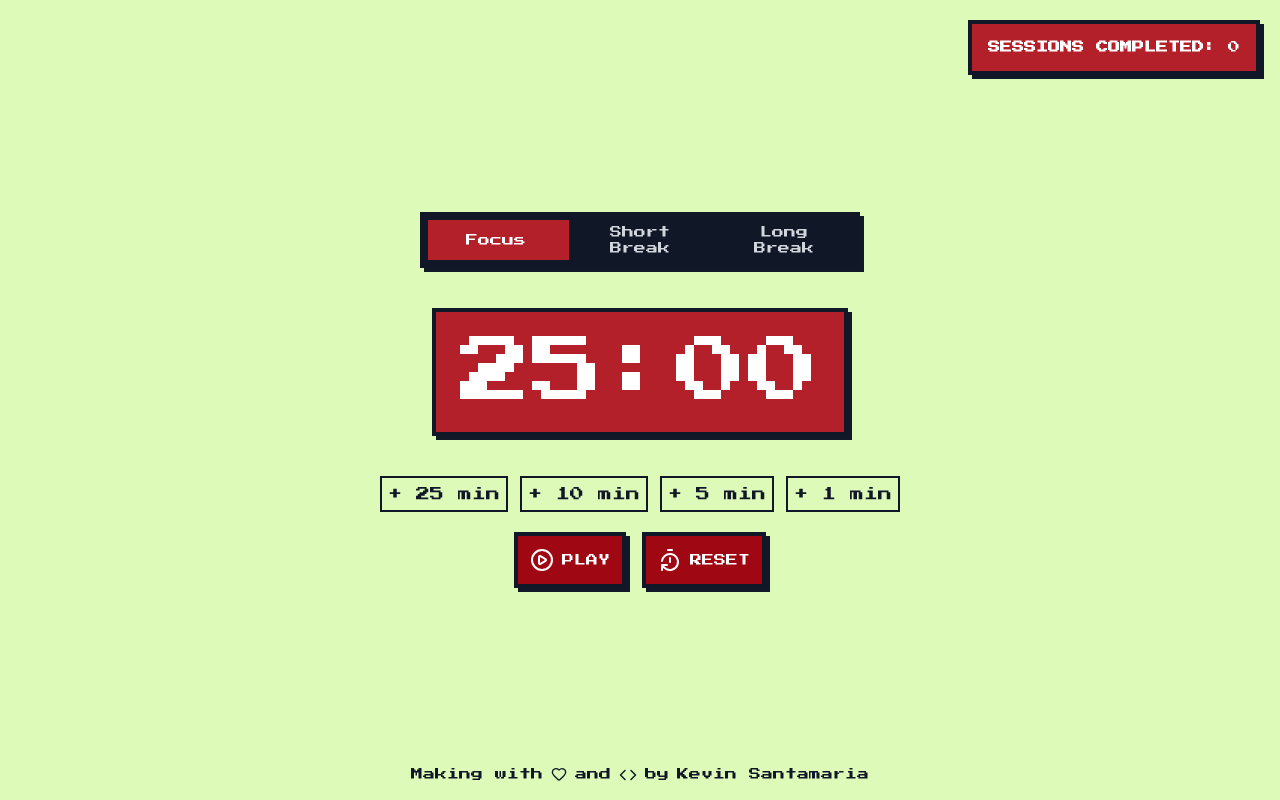
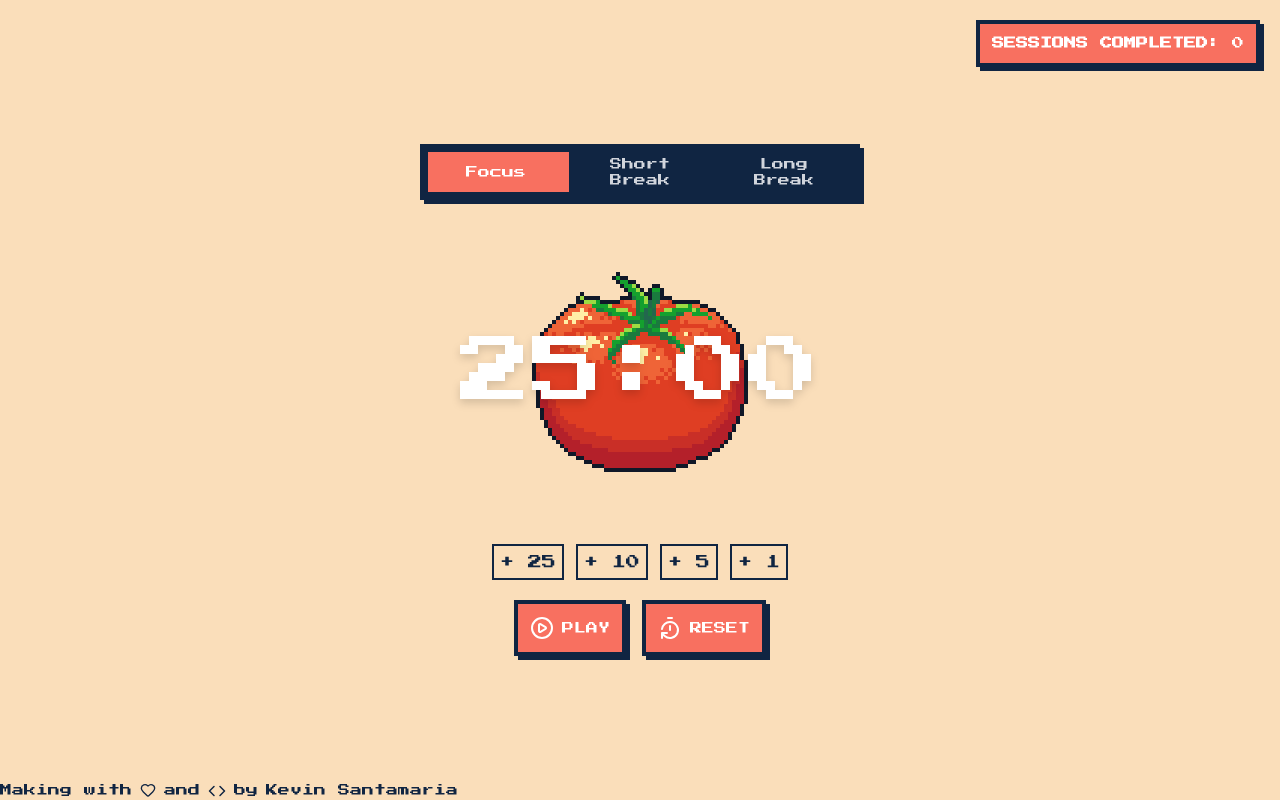
Before and after one commit to kevsantamaria/pomodoro-app, a React (Vite) app: page / in a window 1280 px wide. Built offline with nearby package versions, Linux system fonts and the light colour scheme.

Commit message:
Few changes in the styles and some code optimization

```diff
--- a/src/components/AddTime.jsx
+++ b/src/components/AddTime.jsx
@@ -6,7 +6,7 @@ function AddTime({ text, timeToAdd }) {
 
   return (
     <span
-      className="border-2 border-gray-900 text-gray-900 font-pixel text-sm p-1.5 cursor-pointer"
+      className="border-2 border-[var(--accent)] text-[var(--accent)] font-pixel text-[10px] sm:text-sm p-1.5 cursor-pointer"
       onClick={() => setTime(timeToAdd)} // time + 25 * 60 || time + 10 * 60 || time + 5 * 60 || time + 1 * 60
     >
       {text}
--- a/src/components/Footer.jsx
+++ b/src/components/Footer.jsx
@@ -2,12 +2,10 @@ import { Code, Heart } from "lucide-react";
 
 function Footer() {
   return (
-    <footer className="font-pixel text-xs fixed bottom-0 w-full text-gray-900">
-      <section className="flex flex-col justify-center items-center py-4">
-        <span className="flex gap-2">
+    <footer className="font-pixel fixed bottom-0 w-full text-[var(--accent)]">
+        <span className="text-[10px] sm:text-xs flex gap-2 m-auto">
           Making with <Heart size={16}/> and <Code size={18} /> by <a href="#">Kevin Santamaria</a>
         </span>
-      </section>
     </footer>
   );
 }
--- a/src/components/SessionSwitch.jsx
+++ b/src/components/SessionSwitch.jsx
@@ -4,16 +4,16 @@ import { TimerContext } from "../contexts/TimerContext";
 function SessionSwitch() {
   const { setTime, typeOfSession, setTypeOfSession } = useContext(TimerContext);
 
-  const options = [
+  const sessionSwitchProps = [
     { type: "focus", time: 25 * 60, text: "Focus" },
     { type: "shortBreak", time: 5 * 60, text: "Short Break" },
     { type: "longBreak", time: 15 * 60, text: "Long Break" },
   ];
 
-  const currentIndex = options.findIndex((opt) => opt.type === typeOfSession);
+  const currentIndex = sessionSwitchProps.findIndex((opt) => opt.type === typeOfSession);
 
   return (
-    <section className="relative bg-gray-900 p-2 px-5 flex space-x-10 border-4 border-gray-900 shadow-[4px_4px_0_0_#111827] font-pixel select-none uppercase text-xs">
+    <section className="relative bg-[var(--accent)] p-2 px-5 flex space-x-10 border-4 border-[var(--accent)] shadow-[4px_4px_0_0_#102542] font-pixel select-none uppercase text-xs">
       {/* Slider */}
       <div
         className="absolute left-1 top-1 bg-[var(--primary)] transition-transform duration-300 ease-in-out"
@@ -24,7 +24,7 @@ function SessionSwitch() {
         }}
       />
 
-      {options.map(({ type, time, text }) => (
+      {sessionSwitchProps.map(({ type, time, text }) => (
         <div key={type} className="relative z-10 w-1/3 flex justify-center">
           <button
             className={`text-center transition-colors duration-300 cursor-pointer
--- a/src/components/Timer.jsx
+++ b/src/components/Timer.jsx
@@ -1,8 +1,9 @@
 import { useEffect, useContext } from "react";
-import { CirclePlay, TimerReset, CirclePause } from "lucide-react";
+import { CirclePlay, TimerReset, CirclePause, Key } from "lucide-react";
 import { TimerContext } from "../contexts/TimerContext";
 import SessionSwitch from "./SessionSwitch";
 import AddTime from "./AddTime";
+import Pomodoro from "../assets/pomodoro-resize.png";
 
 function Timer() {
   const {
@@ -33,9 +34,16 @@ function Timer() {
     return () => clearInterval(timer);
   }, [isActive]);
 
+  const addTimeProps = [
+    { text: "+ 25", timeToAdd: time + 25 * 60 },
+    { text: "+ 10", timeToAdd: time + 10 * 60 },
+    { text: "+ 5", timeToAdd: time + 5 * 60 },
+    { text: "+ 1", timeToAdd: time + 1 * 60 },
+  ];
+
   return (
-    <section className="bg-[var(--background)] h-screen flex flex-col gap-5 items-center justify-center">
-      <article className="absolute top-5 right-5 bg-[var(--primary)] p-4 border-4 border-gray-900 shadow-[4px_4px_0_0_#101828] font-pixel text-white text-xs uppercase select-none">
+    <section className="bg-[var(--background)] h-screen w-[70%] m-auto sm:w-auto flex flex-col gap-5 items-center justify-center">
+      <article className="absolute top-5 right-5 bg-[var(--primary)] p-3 border-4 border-[var(--accent)] shadow-[4px_4px_0_0_#102542] font-pixel text-white text-xs uppercase select-none">
         <h2 className="font-bold leading-tight">
           Sessions Completed:
           <span className="font-normal">{" " + numOfSession}</span>
@@ -46,23 +54,33 @@ function Timer() {
         <SessionSwitch />
       </article>
 
-      <article className="m-5 bg-[var(--primary)] text-white p-6 border-4 border-gray-900 shadow-[4px_4px_0_0_#111827] font-pixel select-none inline-block text-center">
-        <span className="text-7xl leading-none block">
-          {String(Math.floor(time / 60)).padStart(2, "0")}:
-          {String(time % 60).padStart(2, "0")}
-        </span>
+      <article className="font-pixel select-none py-6">
+        <div className="relative flex justify-center items-center h-64 w-64 mx-auto">
+          <img
+            src={Pomodoro}
+            alt="Pomodoro timer"
+            className="absolute h-full w-full object-contain"
+          />
+
+          <div className="absolute flex flex-col items-center justify-center w-full h-full z-10">
+            <span className="text-6xl sm:text-7xl text-white drop-shadow-lg">
+              {String(Math.floor(time / 60)).padStart(2, "0")}:
+              {String(time % 60).padStart(2, "0")}
+            </span>
+          </div>
+        </div>
       </article>
 
-      <article className="flex gap-3">
-        <AddTime text={"+ 25 min"} timeToAdd={time + 25 * 60} />
-        <AddTime text={"+ 10 min"} timeToAdd={time + 10 * 60} />
-        <AddTime text={"+ 5 min"} timeToAdd={time + 5 * 60} />
-        <AddTime text={"+ 1 min"} timeToAdd={time + 1 * 60} />
+      <article className="flex justify-center items-center gap-3">
+        {addTimeProps.map(({ text, timeToAdd }) => (
+          <AddTime key={text} text={text} timeToAdd={timeToAdd} />
+        ))}
       </article>
+
       <article className="flex gap-4">
         <button
-          className="flex items-center gap-2 bg-red-800 text-white p-3 font-pixel text-xs uppercase
-               border-4 border-gray-900 shadow-[4px_4px_0_0_#111827]
+          className="cursor-pointer flex items-center gap-2 bg-[var(--primary)] text-white p-3 font-pixel text-xs uppercase
+               border-4 border-[var(--accent)] shadow-[4px_4px_0_0_#102542]
                select-none transition-all active:translate-x-[2px] active:translate-y-[2px] active:shadow-none"
           onClick={() => {
             setIsActive(!isActive);
@@ -73,8 +91,8 @@ function Timer() {
         </button>
 
         <button
-          className="flex items-center gap-2 bg-red-800 text-white p-3 font-pixel text-xs uppercase
-               border-4 border-gray-900 shadow-[4px_4px_0_0_#111827]
+          className="cursor-pointer flex items-center gap-2 bg-[var(--primary)] text-white p-3 font-pixel text-xs uppercase
+               border-4 border-[var(--accent)] shadow-[4px_4px_0_0_#102542]
                select-none transition-all active:translate-x-[2px] active:translate-y-[2px] active:shadow-none"
           onClick={handleReset}
         >
--- a/src/index.css
+++ b/src/index.css
@@ -1,8 +1,13 @@
 @import "tailwindcss";
 
 :root {
-    --primary: #b4202a;
-    --background: #ddfab8;
+    --primary: #f87060;
+    --accent: #102542;
+    --background: #fadeba;
+}
+
+body {
+    background-color: var(--background);
 }
 
 .font-pixel {
```
Also changed, not shown: src/assets/pomodoro-resize.png (added).
